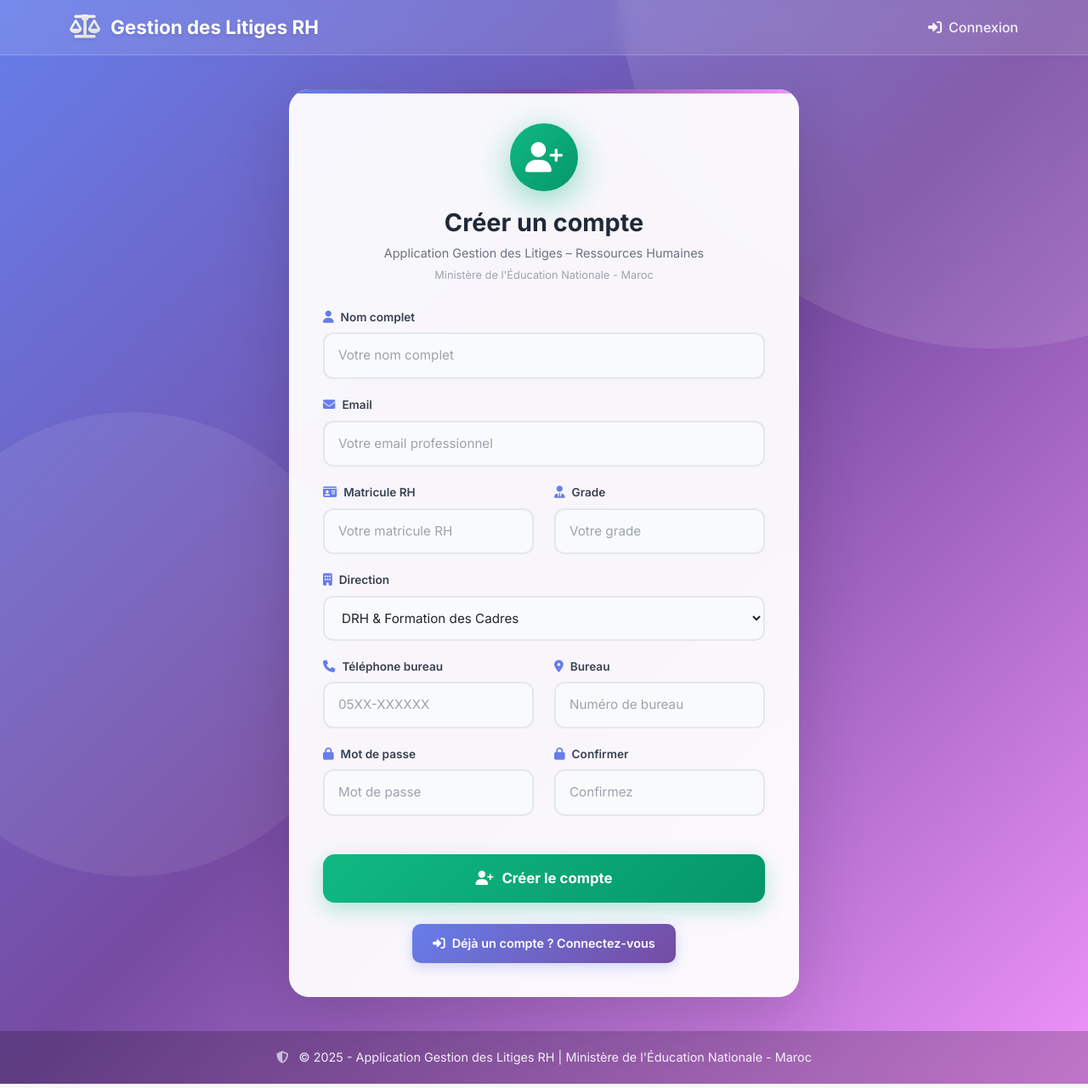
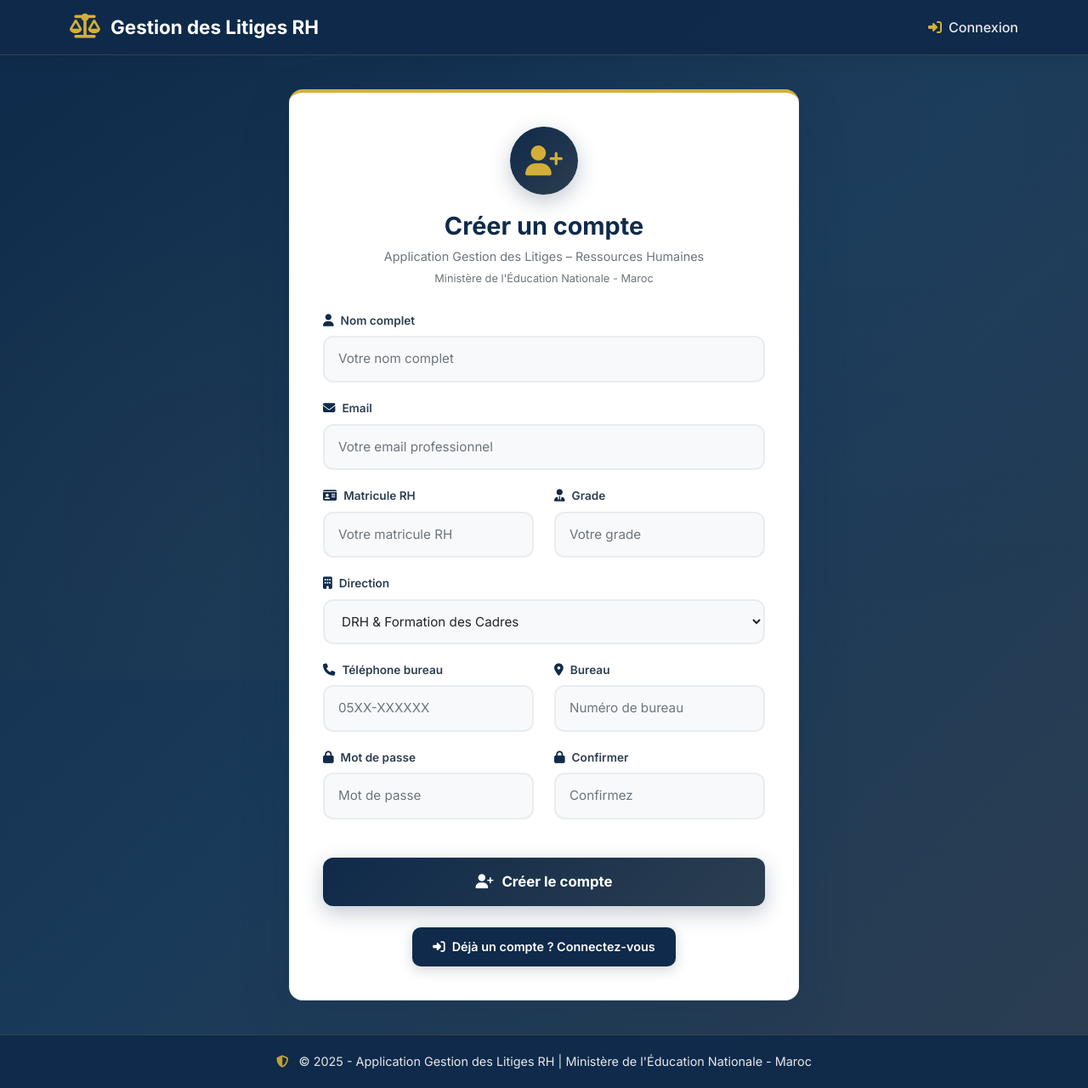
Before and after one commit to sarahmouf2006/Gestion_des_Litiges_Rh, a Laravel app: page /register in a window 1280 px wide. Shown: the whole page at 85% size. Run offline with Laravel 12, Linux system fonts and the light colour scheme.

Commit message:
fix: Update login and register pages with professional dark blue color scheme

```diff
--- a/resources/views/register.blade.php
+++ b/resources/views/register.blade.php
@@ -24,57 +24,51 @@
             box-sizing: border-box;
         }
 
+        :root {
+            --dark-blue: #0F2A4A;
+            --medium-blue: #2C3E50;
+            --light-gray: #F8F9FA;
+            --border-gray: #E9ECEF;
+            --text-dark: #2C3E50;
+            --text-light: #6C757D;
+            --white: #FFFFFF;
+            --gold: #D4AF37;
+        }
+
         body {
             font-family: 'Inter', -apple-system, BlinkMacSystemFont, sans-serif;
             min-height: 100vh;
-            background: linear-gradient(135deg, #667eea 0%, #764ba2 50%, #f093fb 100%);
+            background: linear-gradient(135deg, #0F2A4A 0%, #1a3a5a 50%, #2C3E50 100%);
             display: flex;
             flex-direction: column;
             position: relative;
             overflow-x: hidden;
         }
 
-        /* Animated Background Shapes */
+        /* Subtle Background Pattern */
         body::before {
             content: '';
             position: fixed;
-            top: -50%;
-            right: -20%;
-            width: 800px;
-            height: 800px;
-            background: rgba(255, 255, 255, 0.1);
-            border-radius: 50%;
-            animation: float 20s infinite ease-in-out;
+            top: 0;
+            left: 0;
+            right: 0;
+            bottom: 0;
+            background-image:
+                radial-gradient(circle at 20% 80%, rgba(212, 175, 55, 0.03) 0%, transparent 50%),
+                radial-gradient(circle at 80% 20%, rgba(255, 255, 255, 0.02) 0%, transparent 50%);
             z-index: 0;
-        }
-
-        body::after {
-            content: '';
-            position: fixed;
-            bottom: -30%;
-            left: -10%;
-            width: 600px;
-            height: 600px;
-            background: rgba(255, 255, 255, 0.08);
-            border-radius: 50%;
-            animation: float 25s infinite ease-in-out reverse;
-            z-index: 0;
-        }
-
-        @keyframes float {
-            0%, 100% { transform: translate(0, 0) scale(1); }
-            33% { transform: translate(30px, -30px) scale(1.1); }
-            66% { transform: translate(-20px, 20px) scale(0.9); }
+            pointer-events: none;
         }
 
         /* Header */
         .main-header {
-            background: rgba(255, 255, 255, 0.1);
+            background: rgba(15, 42, 74, 0.95);
             backdrop-filter: blur(10px);
-            border-bottom: 1px solid rgba(255, 255, 255, 0.2);
+            border-bottom: 1px solid rgba(212, 175, 55, 0.2);
             padding: 15px 0;
             position: relative;
             z-index: 10;
+            box-shadow: 0 2px 20px rgba(0,0,0,0.1);
         }
 
         .navbar-brand {
@@ -85,15 +79,11 @@
             display: flex;
             align-items: center;
             gap: 12px;
-            text-shadow: 0 2px 4px rgba(0,0,0,0.1);
         }
 
         .navbar-brand i {
             font-size: 1.8rem;
-            background: linear-gradient(135deg, #fff, #f0f0f0);
-            -webkit-background-clip: text;
-            -webkit-text-fill-color: transparent;
-            background-clip: text;
+            color: var(--gold);
         }
 
         .nav-link {
@@ -107,7 +97,11 @@
         }
 
         .nav-link:hover {
-            color: white !important;
+            color: var(--gold) !important;
+        }
+
+        .nav-link i {
+            color: var(--gold);
         }
 
         /* Main Content */
@@ -121,29 +115,19 @@
             z-index: 5;
         }
 
-        /* Register Card - Glassmorphism */
+        /* Register Card - Professional Design */
         .register-card {
-            background: rgba(255, 255, 255, 0.95);
-            backdrop-filter: blur(20px);
-            border-radius: 24px;
+            background: var(--white);
+            border-radius: 16px;
             padding: 40px;
             width: 100%;
             max-width: 600px;
-            box-shadow: 0 25px 80px rgba(0, 0, 0, 0.15),
-                        0 0 0 1px rgba(255, 255, 255, 0.3) inset;
+            box-shadow: 0 20px 60px rgba(15, 42, 74, 0.15),
+                        0 0 0 1px rgba(15, 42, 74, 0.05) inset;
             position: relative;
             overflow: hidden;
             animation: slideUp 0.6s ease-out;
-        }
-
-        .register-card::before {
-            content: '';
-            position: absolute;
-            top: 0;
-            left: 0;
-            right: 0;
-            height: 5px;
-            background: linear-gradient(90deg, #667eea, #764ba2, #f093fb);
+            border-top: 4px solid var(--gold);
         }
 
         @keyframes slideUp {
@@ -166,35 +150,29 @@
         .register-icon {
             width: 80px;
             height: 80px;
-            background: linear-gradient(135deg, #10b981, #059669);
+            background: linear-gradient(135deg, #0F2A4A, #2C3E50);
             border-radius: 50%;
             display: flex;
             align-items: center;
             justify-content: center;
             margin: 0 auto 20px;
-            box-shadow: 0 10px 30px rgba(16, 185, 129, 0.3);
-            animation: pulse 2s infinite;
-        }
-
-        @keyframes pulse {
-            0%, 100% { box-shadow: 0 10px 30px rgba(16, 185, 129, 0.3); }
-            50% { box-shadow: 0 10px 40px rgba(16, 185, 129, 0.5); }
+            box-shadow: 0 8px 25px rgba(15, 42, 74, 0.25);
         }
 
         .register-icon i {
             font-size: 2.2rem;
-            color: white;
+            color: var(--gold);
         }
 
         .register-header h2 {
             font-size: 1.8rem;
             font-weight: 700;
-            color: #1f2937;
+            color: var(--dark-blue);
             margin-bottom: 8px;
         }
 
         .register-header p {
-            color: #6b7280;
+            color: var(--text-light);
             font-size: 0.9rem;
             line-height: 1.5;
         }
@@ -202,14 +180,14 @@
         .register-header p small {
             display: block;
             margin-top: 5px;
-            color: #9ca3af;
+            color: var(--text-light);
             font-size: 0.8rem;
         }
 
         /* Alerts */
         .alert {
             border: none;
-            border-radius: 12px;
+            border-radius: 10px;
             padding: 14px 18px;
             margin-bottom: 20px;
             display: flex;
@@ -219,8 +197,9 @@
         }
 
         .alert-danger {
-            background: linear-gradient(135deg, #fee2e2, #fecaca);
+            background: #fee2e2;
             color: #dc2626;
+            border-right: 4px solid #dc2626;
         }
 
         .alert i {
@@ -237,35 +216,35 @@
             align-items: center;
             gap: 8px;
             font-weight: 600;
-            color: #374151;
+            color: var(--text-dark);
             margin-bottom: 8px;
             font-size: 0.85rem;
         }
 
         .form-label i {
-            color: #667eea;
+            color: var(--dark-blue);
             font-size: 0.9rem;
         }
 
         .form-control {
             width: 100%;
             padding: 14px 16px;
-            border: 2px solid #e5e7eb;
+            border: 2px solid var(--border-gray);
             border-radius: 12px;
             font-size: 0.95rem;
-            background: #f9fafb;
+            background: var(--light-gray);
             transition: all 0.3s ease;
         }
 
         .form-control:focus {
             outline: none;
-            border-color: #667eea;
+            border-color: var(--dark-blue);
             background: white;
-            box-shadow: 0 0 0 4px rgba(102, 126, 234, 0.1);
+            box-shadow: 0 0 0 4px rgba(15, 42, 74, 0.08);
         }
 
         .form-control::placeholder {
-            color: #9ca3af;
+            color: var(--text-light);
         }
 
         select.form-control {
@@ -284,10 +263,10 @@
         .btn-register {
             width: 100%;
             padding: 16px;
-            background: linear-gradient(135deg, #10b981, #059669);
+            background: linear-gradient(135deg, #0F2A4A, #2C3E50);
             color: white;
             border: none;
-            border-radius: 14px;
+            border-radius: 12px;
             font-size: 1.05rem;
             font-weight: 700;
             cursor: pointer;
@@ -296,13 +275,13 @@
             justify-content: center;
             gap: 10px;
             transition: all 0.3s ease;
-            box-shadow: 0 8px 25px rgba(16, 185, 129, 0.3);
+            box-shadow: 0 8px 25px rgba(15, 42, 74, 0.25);
             margin: 25px 0;
         }
 
         .btn-register:hover {
-            transform: translateY(-3px);
-            box-shadow: 0 12px 35px rgba(16, 185, 129, 0.4);
+            transform: translateY(-2px);
+            box-shadow: 0 12px 30px rgba(15, 42, 74, 0.35);
         }
 
         /* Extra Links */
@@ -311,7 +290,7 @@
         }
 
         .btn-login-link {
-            background: linear-gradient(135deg, #667eea, #764ba2);
+            background: var(--dark-blue);
             color: white;
             text-decoration: none;
             padding: 12px 24px;
@@ -322,24 +301,26 @@
             align-items: center;
             gap: 8px;
             transition: all 0.3s ease;
-            box-shadow: 0 4px 15px rgba(102, 126, 234, 0.3);
+            box-shadow: 0 4px 15px rgba(15, 42, 74, 0.2);
         }
 
         .btn-login-link:hover {
             transform: translateY(-2px);
-            box-shadow: 0 6px 20px rgba(102, 126, 234, 0.4);
+            box-shadow: 0 6px 20px rgba(15, 42, 74, 0.3);
             color: white;
+            background: #1a3a5a;
         }
 
         /* Footer */
         .main-footer {
-            background: rgba(0, 0, 0, 0.2);
+            background: rgba(15, 42, 74, 0.95);
             backdrop-filter: blur(10px);
             color: white;
             padding: 20px 0;
             text-align: center;
             position: relative;
             z-index: 10;
+            border-top: 1px solid rgba(212, 175, 55, 0.2);
         }
 
         .main-footer p {
@@ -350,7 +331,7 @@
 
         .main-footer i {
             margin-right: 8px;
-            color: rgba(255, 255, 255, 0.7);
+            color: var(--gold);
         }
 
         /* Responsive */
```
Also changed, not shown: resources/views/index.blade.php (+69 -98 lines).
